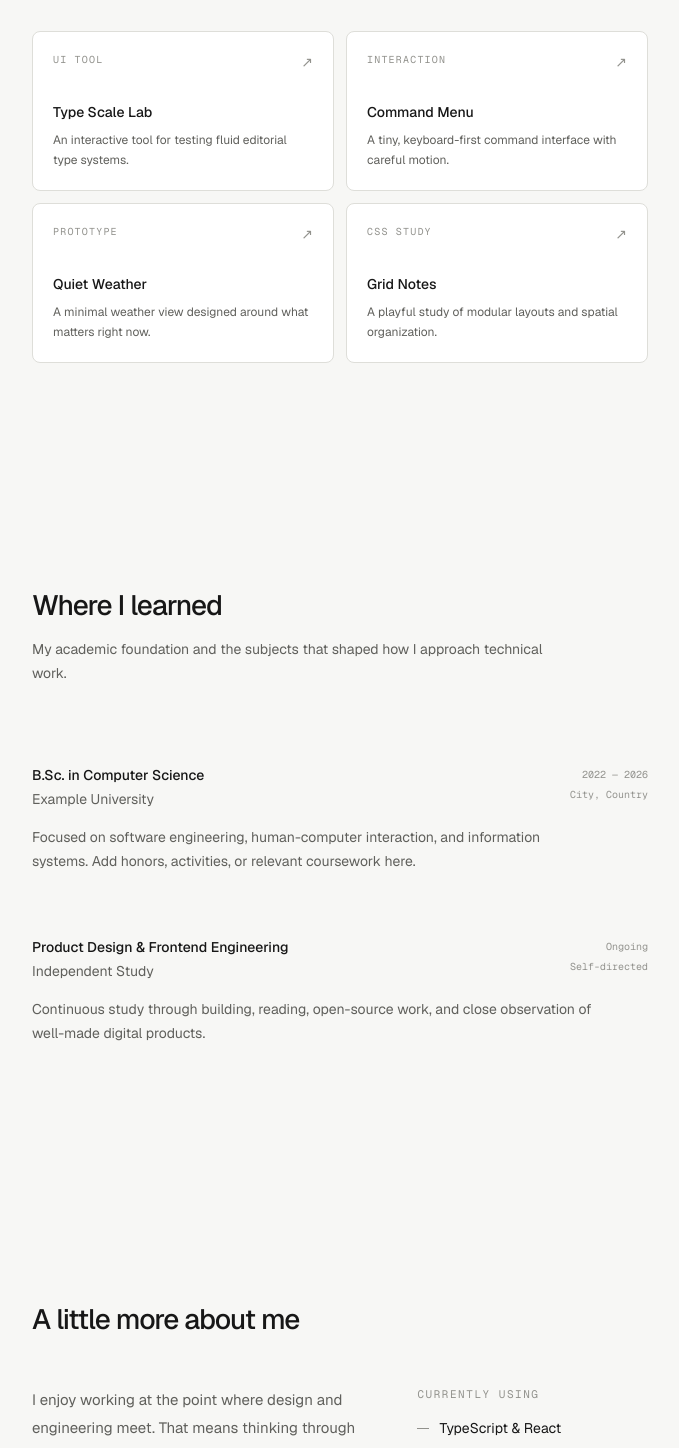
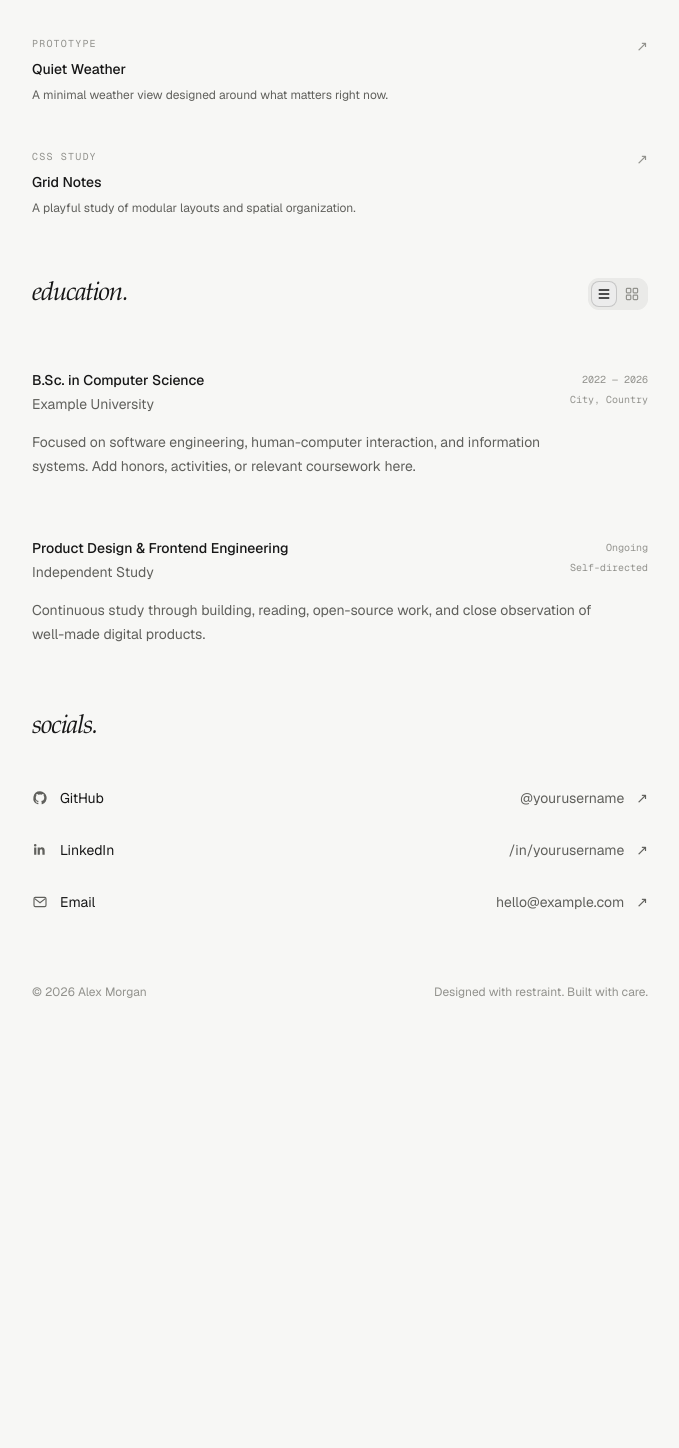
Before and after one commit to jaaseiadev/jaaseia-portfolio, a Next.js app: page / in a window 1280 px wide. Shown: the part 1330-2778 px from the top of the page, without its empty margins (300-979 px from the left). After the commit the page ends 2378 px from the top, so only its background shows below. Built offline with nearby package versions, Linux system fonts and the light colour scheme.

Commit message:
Refine portfolio sections and layout controls

```diff
--- /dev/null
+++ b/app/components/collection-showcases.tsx
@@ -0,0 +1,63 @@
+"use client";
+
+import { useState } from "react";
+import { EducationItem } from "@/app/components/education-item";
+import { ExperimentCard } from "@/app/components/experiment-card";
+import { ViewSwitch, type CollectionView } from "@/app/components/view-switch";
+import type { Education, Experiment } from "@/app/data/portfolio";
+
+function CollectionHeader({
+  title,
+  view,
+  onViewChange,
+}: {
+  title: string;
+  view: CollectionView;
+  onViewChange: (view: CollectionView) => void;
+}) {
+  return (
+    <div className="mb-7 flex items-center justify-between gap-3 sm:mb-8">
+      <h2 className="editorial-heading">{title}.</h2>
+      <ViewSwitch view={view} onChange={onViewChange} label={`${title} view`} />
+    </div>
+  );
+}
+
+export function ExperimentsShowcase({ experiments }: { experiments: Experiment[] }) {
+  const [view, setView] = useState<CollectionView>("list");
+
+  return (
+    <div>
+      <CollectionHeader title="experiments" view={view} onViewChange={setView} />
+      <div className={view === "cards" ? "grid gap-3 sm:grid-cols-2" : "space-y-1"}>
+        {experiments.map((experiment, index) => (
+          <ExperimentCard
+            key={experiment.name}
+            experiment={experiment}
+            index={index}
+            view={view}
+          />
+        ))}
+      </div>
+    </div>
+  );
+}
+
+export function EducationShowcase({ education }: { education: Education[] }) {
+  const [view, setView] = useState<CollectionView>("list");
+
+  return (
+    <div>
+      <CollectionHeader title="education" view={view} onViewChange={setView} />
+      <div className={view === "cards" ? "grid gap-3 sm:grid-cols-2" : "space-y-1"}>
+        {education.map((item) => (
+          <EducationItem
+            key={`${item.school}-${item.degree}`}
+            item={item}
+            view={view}
+          />
+        ))}
+      </div>
+    </div>
+  );
+}
--- a/app/components/education-item.tsx
+++ b/app/components/education-item.tsx
@@ -1,8 +1,19 @@
 import type { Education } from "@/app/data/portfolio";
 
-export function EducationItem({ item }: { item: Education }) {
+type EducationItemProps = {
+  item: Education;
+  view?: "list" | "cards";
+};
+
+export function EducationItem({ item, view = "list" }: EducationItemProps) {
   return (
-    <article className="py-7 sm:py-8">
+    <article
+      className={
+        view === "cards"
+          ? "rounded-xl border border-border bg-surface p-5 sm:p-6"
+          : "py-6 sm:py-7"
+      }
+    >
       <div className="flex flex-col gap-1 sm:flex-row sm:items-start sm:justify-between sm:gap-6">
         <div>
           <h3 className="text-sm font-medium">{item.degree}</h3>
--- a/app/components/experiment-card.tsx
+++ b/app/components/experiment-card.tsx
@@ -7,9 +7,10 @@ import { useHydrated } from "@/app/components/use-hydrated";
 type ExperimentCardProps = {
   experiment: Experiment;
   index: number;
+  view?: "list" | "cards";
 };
 
-export function ExperimentCard({ experiment, index }: ExperimentCardProps) {
+export function ExperimentCard({ experiment, index, view = "cards" }: ExperimentCardProps) {
   const hydrated = useHydrated();
   const reduceMotion = useReducedMotion();
   const shouldAnimate = hydrated && !reduceMotion;
@@ -24,9 +25,15 @@ export function ExperimentCard({ experiment, index }: ExperimentCardProps) {
       whileInView={shouldAnimate ? { opacity: 1, y: 0 } : undefined}
       viewport={{ once: true, amount: 0.4 }}
       transition={{ duration: 0.4, delay: index * 0.05 }}
-      whileHover={shouldAnimate ? { y: -2 } : undefined}
-      className="group flex min-h-40 flex-col justify-between rounded-lg border border-border bg-surface p-5"
+      whileHover={shouldAnimate && view === "cards" ? { y: -2 } : undefined}
+      className={
+        view === "cards"
+          ? "group flex min-h-40 flex-col justify-between rounded-xl border border-border bg-surface p-5"
+          : "group flex items-start justify-between gap-5 py-5"
+      }
     >
+      {view === "cards" ? (
+        <>
           <div className="flex items-start justify-between gap-4">
             <span className="font-mono text-[10px] uppercase tracking-[0.12em] text-faint">
               {experiment.tag}
@@ -39,6 +46,23 @@ export function ExperimentCard({ experiment, index }: ExperimentCardProps) {
             <h3 className="text-sm font-medium">{experiment.name}</h3>
             <p className="mt-2 text-xs leading-5 text-muted">{experiment.description}</p>
           </div>
+        </>
+      ) : (
+        <>
+          <div>
+            <span className="mb-2 block font-mono text-[10px] uppercase tracking-[0.12em] text-faint">
+              {experiment.tag}
+            </span>
+            <h3 className="text-sm font-medium">{experiment.name}</h3>
+            <p className="mt-1.5 max-w-[520px] text-xs leading-5 text-muted">
+              {experiment.description}
+            </p>
+          </div>
+          <span className="text-sm text-faint transition-all duration-200 group-hover:-translate-y-0.5 group-hover:translate-x-0.5 group-hover:text-foreground">
+            ↗
+          </span>
+        </>
+      )}
     </motion.a>
   );
 }
--- a/app/components/projects-showcase.tsx
+++ b/app/components/projects-showcase.tsx
@@ -3,14 +3,13 @@
 import Image from "next/image";
 import { useEffect, useRef, useState } from "react";
 import { ProjectCard } from "@/app/components/project-card";
+import { ViewSwitch, type CollectionView } from "@/app/components/view-switch";
 import type { Project, ProjectCategory } from "@/app/data/portfolio";
 
 type ProjectsShowcaseProps = {
   profileImage: string;
   projects: Project[];
 };
-
-type ProjectView = "list" | "cards";
 
 const categoryLabels: Record<ProjectCategory, string> = {
   personal: "Personal",
@@ -25,28 +24,9 @@ function ChevronDownIcon() {
   );
 }
 
-function ListIcon() {
-  return (
-    <svg viewBox="0 0 20 20" fill="none" aria-hidden="true" className="size-4">
-      <path d="M4 5h12M4 10h12M4 15h12" stroke="currentColor" strokeWidth="1.6" strokeLinecap="round" />
-    </svg>
-  );
-}
-
-function CardsIcon() {
-  return (
-    <svg viewBox="0 0 20 20" fill="none" aria-hidden="true" className="size-4">
-      <rect x="3" y="3" width="5.5" height="5.5" rx="1" stroke="currentColor" strokeWidth="1.5" />
-      <rect x="11.5" y="3" width="5.5" height="5.5" rx="1" stroke="currentColor" strokeWidth="1.5" />
-      <rect x="3" y="11.5" width="5.5" height="5.5" rx="1" stroke="currentColor" strokeWidth="1.5" />
-      <rect x="11.5" y="11.5" width="5.5" height="5.5" rx="1" stroke="currentColor" strokeWidth="1.5" />
-    </svg>
-  );
-}
-
 export function ProjectsShowcase({ profileImage, projects }: ProjectsShowcaseProps) {
   const [category, setCategory] = useState<ProjectCategory>("personal");
-  const [view, setView] = useState<ProjectView>("list");
+  const [view, setView] = useState<CollectionView>("list");
   const [menuOpen, setMenuOpen] = useState(false);
   const filterRef = useRef<HTMLDivElement>(null);
   const visibleProjects = projects.filter((project) => project.category === category);
@@ -74,7 +54,7 @@ export function ProjectsShowcase({ profileImage, projects }: ProjectsShowcasePro
   return (
     <div>
       <div className="mb-7 flex items-center justify-between gap-3 sm:mb-8">
-        <h2 className="project-heading">projects.</h2>
+        <h2 className="editorial-heading">projects.</h2>
 
         <div className="flex items-center gap-2">
           <div className="project-filter-wrap" ref={filterRef}>
@@ -120,28 +100,7 @@ export function ProjectsShowcase({ profileImage, projects }: ProjectsShowcasePro
             ) : null}
           </div>
 
-          <div className="project-view-switch" role="group" aria-label="Project view">
-            <button
-              type="button"
-              className="project-view-button"
-              data-active={view === "list"}
-              aria-label="List view"
-              aria-pressed={view === "list"}
-              onClick={() => setView("list")}
-            >
-              <ListIcon />
-            </button>
-            <button
-              type="button"
-              className="project-view-button"
-              data-active={view === "cards"}
-              aria-label="Cards view"
-              aria-pressed={view === "cards"}
-              onClick={() => setView("cards")}
-            >
-              <CardsIcon />
-            </button>
-          </div>
+          <ViewSwitch view={view} onChange={setView} label="Project view" />
         </div>
       </div>
 
--- /dev/null
+++ b/app/components/view-switch.tsx
@@ -0,0 +1,53 @@
+export type CollectionView = "list" | "cards";
+
+type ViewSwitchProps = {
+  view: CollectionView;
+  onChange: (view: CollectionView) => void;
+  label: string;
+};
+
+function ListIcon() {
+  return (
+    <svg viewBox="0 0 20 20" fill="none" aria-hidden="true" className="size-4">
+      <path d="M4 5h12M4 10h12M4 15h12" stroke="currentColor" strokeWidth="1.6" strokeLinecap="round" />
+    </svg>
+  );
+}
+
+function CardsIcon() {
+  return (
+    <svg viewBox="0 0 20 20" fill="none" aria-hidden="true" className="size-4">
+      <rect x="3" y="3" width="5.5" height="5.5" rx="1" stroke="currentColor" strokeWidth="1.5" />
+      <rect x="11.5" y="3" width="5.5" height="5.5" rx="1" stroke="currentColor" strokeWidth="1.5" />
+      <rect x="3" y="11.5" width="5.5" height="5.5" rx="1" stroke="currentColor" strokeWidth="1.5" />
+      <rect x="11.5" y="11.5" width="5.5" height="5.5" rx="1" stroke="currentColor" strokeWidth="1.5" />
+    </svg>
+  );
+}
+
+export function ViewSwitch({ view, onChange, label }: ViewSwitchProps) {
+  return (
+    <div className="project-view-switch" role="group" aria-label={label}>
+      <button
+        type="button"
+        className="project-view-button"
+        data-active={view === "list"}
+        aria-label="List view"
+        aria-pressed={view === "list"}
+        onClick={() => onChange("list")}
+      >
+        <ListIcon />
+      </button>
+      <button
+        type="button"
+        className="project-view-button"
+        data-active={view === "cards"}
+        aria-label="Cards view"
+        aria-pressed={view === "cards"}
+        onClick={() => onChange("cards")}
+      >
+        <CardsIcon />
+      </button>
+    </div>
+  );
+}
--- a/app/data/portfolio.ts
+++ b/app/data/portfolio.ts
@@ -115,17 +115,6 @@ export const portfolio = {
         "Continuous study through building, reading, open-source work, and close observation of well-made digital products.",
     },
   ] satisfies Education[],
-  about: [
-    "I enjoy working at the point where design and engineering meet. That means thinking through the product model, shaping the interface, and staying close enough to the code to make the final experience feel intentional.",
-    "Away from the screen, you can usually find me reading, making coffee, or collecting references from print, architecture, and everyday objects.",
-  ],
-  skills: [
-    "TypeScript & React",
-    "Next.js & Node.js",
-    "Interface design",
-    "Design systems",
-    "Accessibility",
-  ],
   socials: [
     {
       label: "GitHub",
--- a/app/globals.css
+++ b/app/globals.css
@@ -98,14 +98,14 @@ button {
 }
 
 .section-shell {
-  padding-block: 5.5rem;
+  padding-block: 2rem 0;
 }
 
 .projects-section {
-  padding-block: 2rem 5.5rem;
+  padding-block: 2rem 0;
 }
 
-.project-heading {
+.editorial-heading {
   font-family: "Orpheus Pro", "Orpheus", "Iowan Old Style", "Palatino Linotype", Palatino, serif;
   font-size: clamp(1.3rem, 3.8vw, 1.625rem);
   font-style: italic;
@@ -252,11 +252,11 @@ button {
 
 @media (min-width: 640px) {
   .section-shell {
-    padding-block: 7rem;
+    padding-block: 2.5rem 0;
   }
 
   .projects-section {
-    padding-block: 2.5rem 7rem;
+    padding-block: 2.5rem 0;
   }
 }
 
--- a/app/page.tsx
+++ b/app/page.tsx
@@ -1,11 +1,12 @@
 import Image from "next/image";
-import { EducationItem } from "@/app/components/education-item";
-import { ExperimentCard } from "@/app/components/experiment-card";
+import {
+  EducationShowcase,
+  ExperimentsShowcase,
+} from "@/app/components/collection-showcases";
 import { GitHubActivitySection } from "@/app/components/github-activity";
 import { GitHubIcon, LinkedInIcon, MailIcon } from "@/app/components/icons";
 import { ProjectsShowcase } from "@/app/components/projects-showcase";
 import { Reveal } from "@/app/components/reveal";
-import { SectionHeading } from "@/app/components/section-heading";
 import { ThemeToggle } from "@/app/components/theme-toggle";
 import { portfolio } from "@/app/data/portfolio";
 
@@ -28,9 +29,6 @@ export default function Home() {
           <div className="flex items-center gap-4 sm:gap-6">
             <a className="nav-link" href="#work">
               Work
-            </a>
-            <a className="nav-link" href="#about">
-              About
             </a>
             <a
               className="nav-link"
@@ -83,62 +81,15 @@ export default function Home() {
         </Reveal>
 
         <Reveal as="section" id="craft" className="section-shell" delay={0.05}>
-          <SectionHeading
-            title="Experiments & small things"
-            description="Small explorations in interaction design, developer tooling, and interface craft."
-          />
-          <div className="grid gap-3 sm:grid-cols-2">
-            {portfolio.experiments.map((experiment, index) => (
-              <ExperimentCard
-                key={experiment.name}
-                experiment={experiment}
-                index={index}
-              />
-            ))}
-          </div>
+          <ExperimentsShowcase experiments={portfolio.experiments} />
         </Reveal>
 
         <Reveal as="section" id="education" className="section-shell" delay={0.05}>
-          <SectionHeading
-            title="Where I learned"
-            description="My academic foundation and the subjects that shaped how I approach technical work."
-          />
-          <div>
-            {portfolio.education.map((item) => (
-              <EducationItem key={`${item.school}-${item.degree}`} item={item} />
-            ))}
-          </div>
-        </Reveal>
-
-        <Reveal as="section" id="about" className="section-shell" delay={0.05}>
-          <SectionHeading title="A little more about me" />
-          <div className="grid gap-10 sm:grid-cols-[1fr_0.7fr] sm:gap-14">
-            <div className="space-y-5 text-[15px] leading-7 text-muted">
-              {portfolio.about.map((paragraph) => (
-                <p key={paragraph}>{paragraph}</p>
-              ))}
-            </div>
-            <div>
-              <p className="mb-4 font-mono text-[11px] uppercase tracking-[0.14em] text-faint">
-                Currently using
-              </p>
-              <ul className="space-y-2.5 text-sm" aria-label="Current skills">
-                {portfolio.skills.map((skill) => (
-                  <li key={skill} className="flex items-center gap-2.5">
-                    <span className="h-px w-3 bg-faint" aria-hidden="true" />
-                    {skill}
-                  </li>
-                ))}
-              </ul>
-            </div>
-          </div>
+          <EducationShowcase education={portfolio.education} />
         </Reveal>
 
         <Reveal as="section" id="contact" className="section-shell" delay={0.05}>
-          <SectionHeading
-            title="Find me online"
-            description="Have a project in mind, a question, or just want to say hello? My inbox is open."
-          />
+          <h2 className="editorial-heading mb-7 sm:mb-8">socials.</h2>
           <div>
             {portfolio.socials.map((social) => {
               const Icon = socialIcons[social.label as keyof typeof socialIcons];
```
Lines whose indentation alone changed are shown as unchanged.
